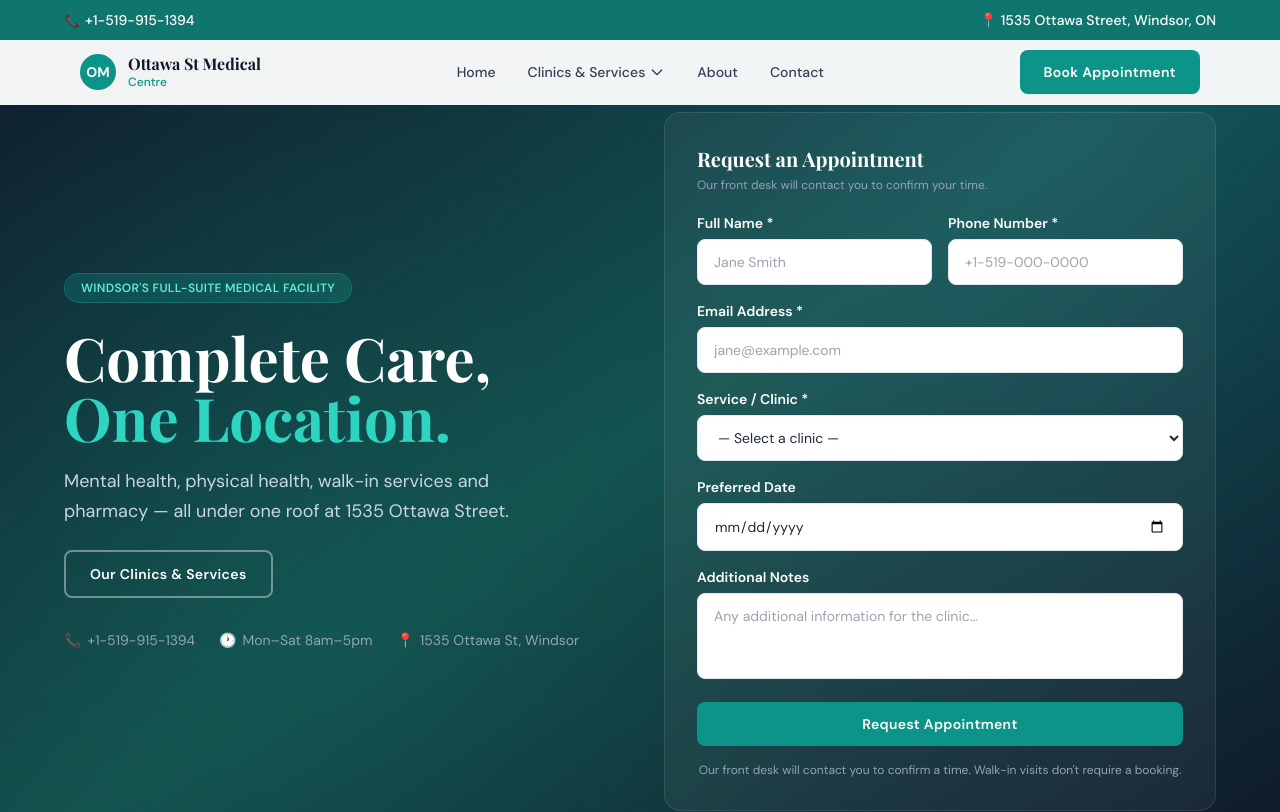
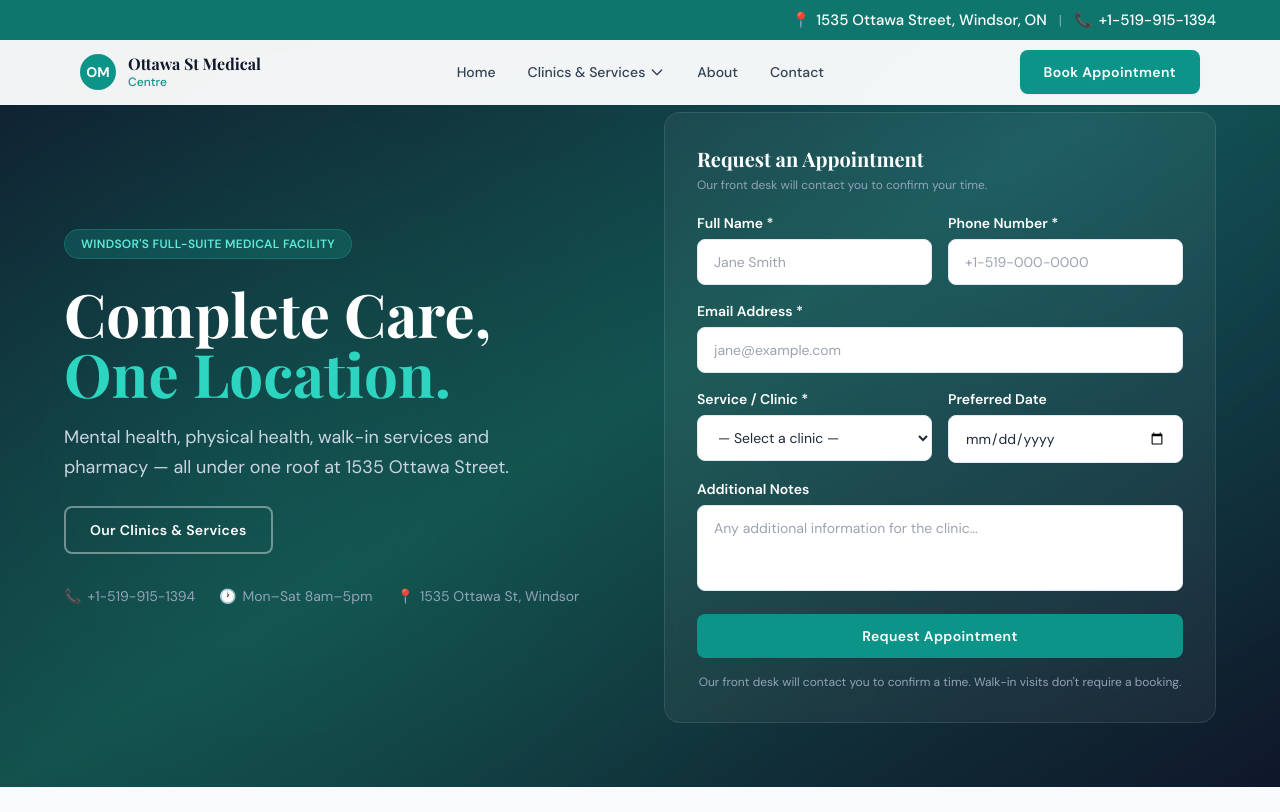
Before and after one commit to ev-digitalmarketing/Marketing-Website-Sample, a Next.js app: page / in a window 1280 px wide. Shown: the top 812 px of the page. Built offline with nearby package versions, Linux system fonts and the light colour scheme; a web font is replaced by a local one.

Commit message:
Add files via upload

```diff
--- a/components/BookingForm.js
+++ b/components/BookingForm.js
@@ -61,6 +61,7 @@ export default function BookingForm({ whiteLabels = false, hideService = false,
         <input name="email" required type="email" value={form.email} onChange={handleChange} className="form-input" placeholder="jane@example.com" />
       </div>
 
+      <div className="grid grid-cols-1 sm:grid-cols-2 gap-4">
         {!hideService && (
           <div>
             <label className={whiteLabels ? "form-label-white" : "form-label"}>Service / Clinic *</label>
@@ -73,9 +74,10 @@ export default function BookingForm({ whiteLabels = false, hideService = false,
           </div>
         )}
 
-      <div>
+        <div className={hideService ? "sm:col-span-2" : ""}>
           <label className={whiteLabels ? "form-label-white" : "form-label"}>Preferred Date</label>
           <input name="preferredDate" type="date" value={form.preferredDate} onChange={handleChange} className="form-input" min={new Date().toISOString().split('T')[0]} />
+        </div>
       </div>
 
       <div>
--- a/components/Navbar.js
+++ b/components/Navbar.js
@@ -25,19 +25,22 @@ export default function Navbar() {
 
   return (
     <header className="fixed top-0 left-0 right-0 z-50 bg-white/95 backdrop-blur-sm border-b border-slate-100 shadow-sm">
-      {/* Top bar — larger text, location right-aligned */}
+      {/* Top bar — location + phone right-aligned */}
       <div className="bg-teal-700 text-white text-sm py-2.5 px-4">
-        <div className="max-w-6xl mx-auto flex justify-between items-center">
-          <a href="tel:+15199151394" className="hover:underline font-medium flex items-center gap-1.5">
-            📞 +1-519-915-1394
-          </a>
+        <div className="max-w-6xl mx-auto flex justify-end items-center gap-0">
           <a
             href="https://www.google.com/maps/dir/?api=1&destination=1535+Ottawa+Street+Windsor+ON"
             target="_blank"
             rel="noopener noreferrer"
-            className="hover:underline font-medium flex items-center gap-1.5 transition-opacity hover:opacity-80"
+            className="hover:underline font-medium flex items-center gap-1.5 transition-opacity hover:opacity-80 text-[15px]"
           >
-            📍 1535 Ottawa Street, Windsor, ON
+            <span>📍</span>
+            <span className="hidden sm:inline">1535 Ottawa Street, Windsor, ON</span>
+            <span className="sm:hidden">1535 Ottawa Street</span>
+          </a>
+          <span className="mx-3 opacity-50 font-light select-none">|</span>
+          <a href="tel:+15199151394" className="hover:underline font-medium flex items-center gap-1.5 text-[15px]">
+            <span>📞</span> +1-519-915-1394
           </a>
         </div>
       </div>
--- a/components/ServicesSlider.js
+++ b/components/ServicesSlider.js
@@ -68,8 +68,8 @@ export default function ServicesSlider() {
 
   return (
     <>
-      {/* Desktop: 2x2 grid */}
-      <div className="hidden md:grid grid-cols-2 gap-6 max-w-3xl mx-auto">
+      {/* Desktop: 1x4 horizontal row */}
+      <div className="hidden md:grid grid-cols-4 gap-5 max-w-6xl mx-auto">
         {services.map(s => (
           <Link key={s.href} href={s.href} className={`card p-6 border ${s.color} hover:scale-[1.02] transition-transform duration-200 group animate-fade-up`}>
             <div className={`w-12 h-12 rounded-xl ${s.iconBg} flex items-center justify-center text-2xl mb-4`}>{s.icon}</div>
```
Lines whose indentation alone changed are shown as unchanged.
